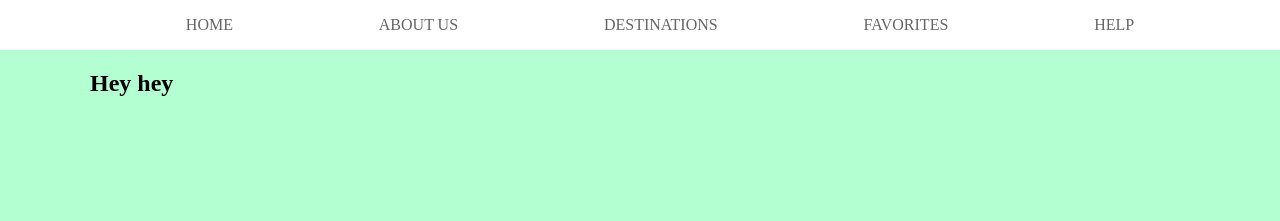
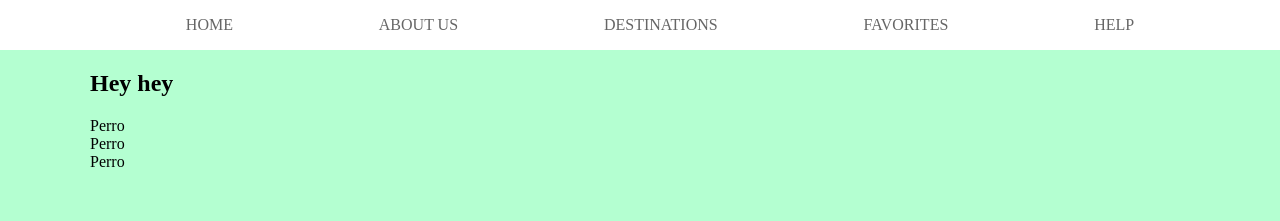
Before and after one commit to aatypi/treehouse, a React (Create React App) app: page / in a window 1280 px wide. Shown: the top 221 px of the page. Built offline with nearby package versions, Linux system fonts and the light colour scheme.

Commit message:
Added a Card Roll with Card prototype

```diff
--- /dev/null
+++ b/src/components/pages/CardRoll.js
@@ -0,0 +1,19 @@
+import React from "react";
+
+class Card extends React.Component {
+    render(){
+        return (
+            <div> Perro</div>
+            )
+        }
+}
+
+export function CardRoll() {
+  return (
+    <section className="max-width">
+      <Card />
+      <Card />
+      <Card />
+    </section>
+  )
+}
--- a/src/components/pages/Home.js
+++ b/src/components/pages/Home.js
@@ -1,9 +1,12 @@
 import React from "react";
+import { CardRoll } from "./CardRoll";
 
 export function Home() {
   return (
     <section className="max-width">
       <h1>Hey hey </h1>
+
+      <CardRoll />
     </section>
   )
 }
```
